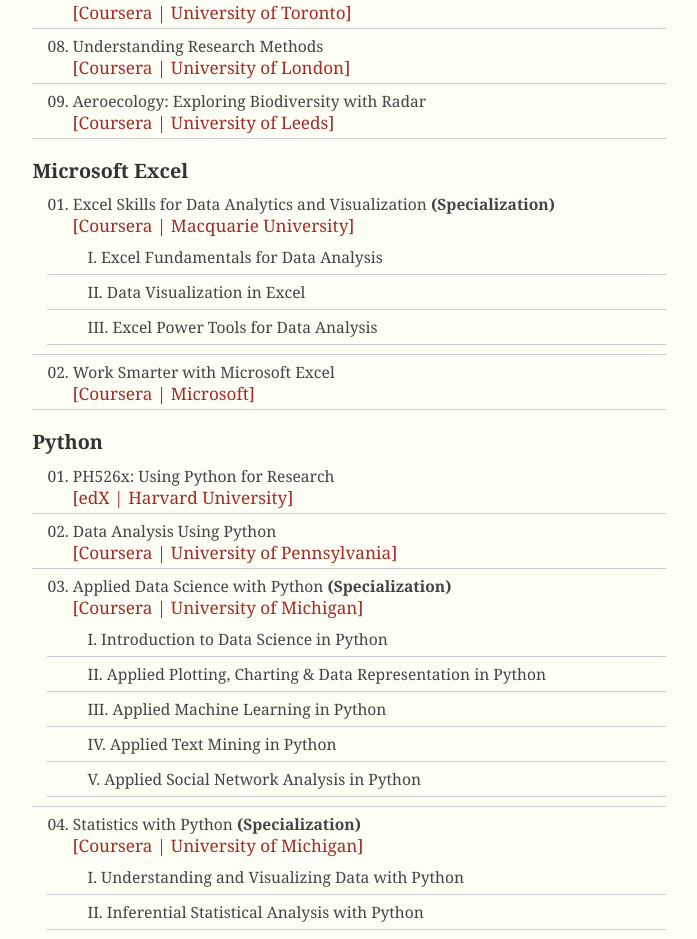
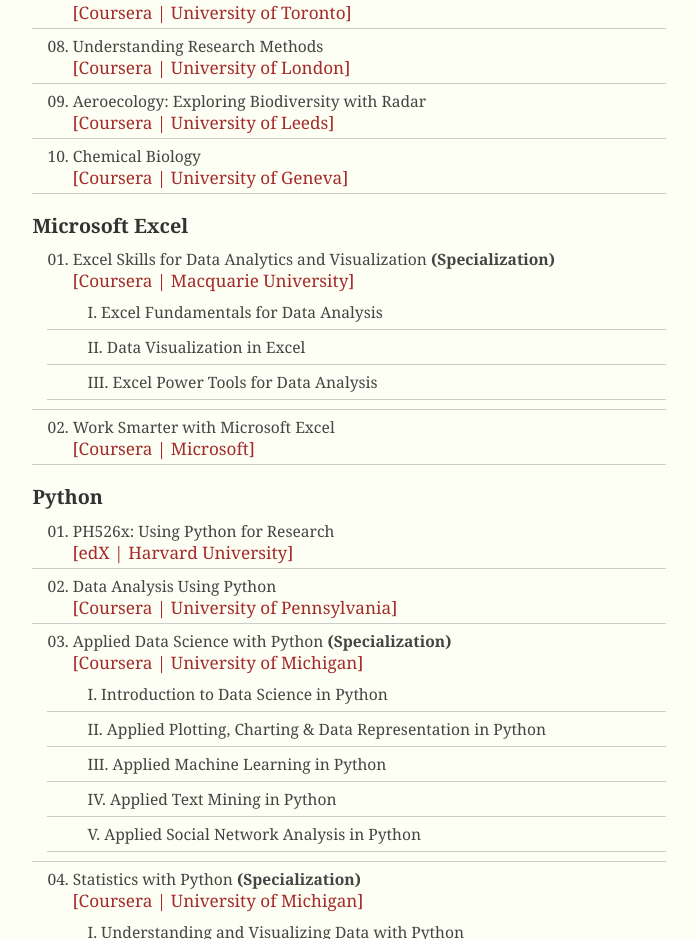
Before and after one commit to anoban/anoban.github.io, a plain HTML site: page index.html in a window 1280 px wide. Shown: the part 2772-3711 px from the top of the page, without its empty margins (369-1066 px from the left). Drawn offline with Linux system fonts and the light colour scheme.

Commit message:
modified:   index.html

```diff
--- a/index.html
+++ b/index.html
@@ -291,9 +291,9 @@
 									<li>Aeroecology: Exploring Biodiversity with Radar<br>
 										<p>[Coursera | University of Leeds]</p>
 									</li>
-									<!-- <li>Chemical Biology<br>
+									<li>Chemical Biology<br>
 										<p>[Coursera | University of Geneva]</p>
-									</li> -->
+									</li>
 								</ol><br>
 							</div>
 
```
